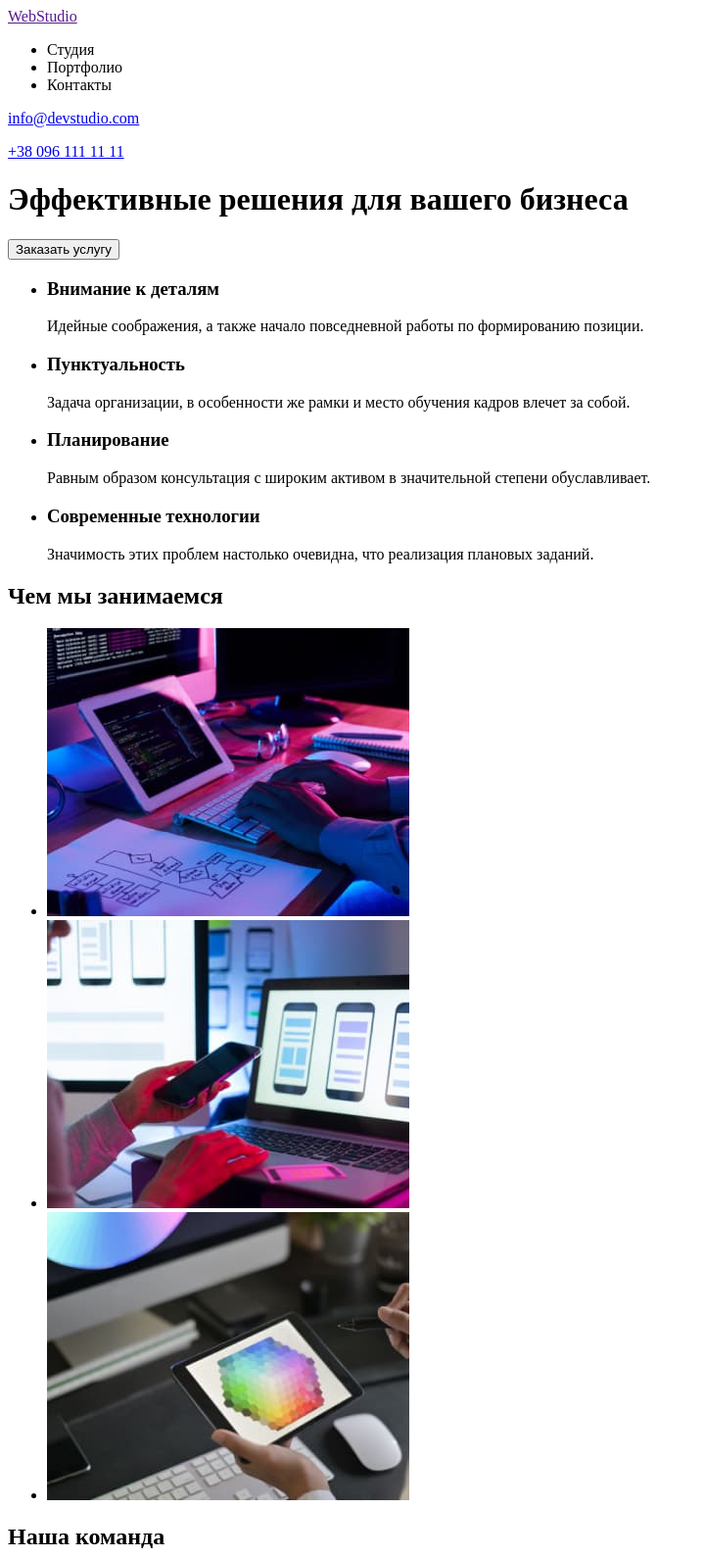
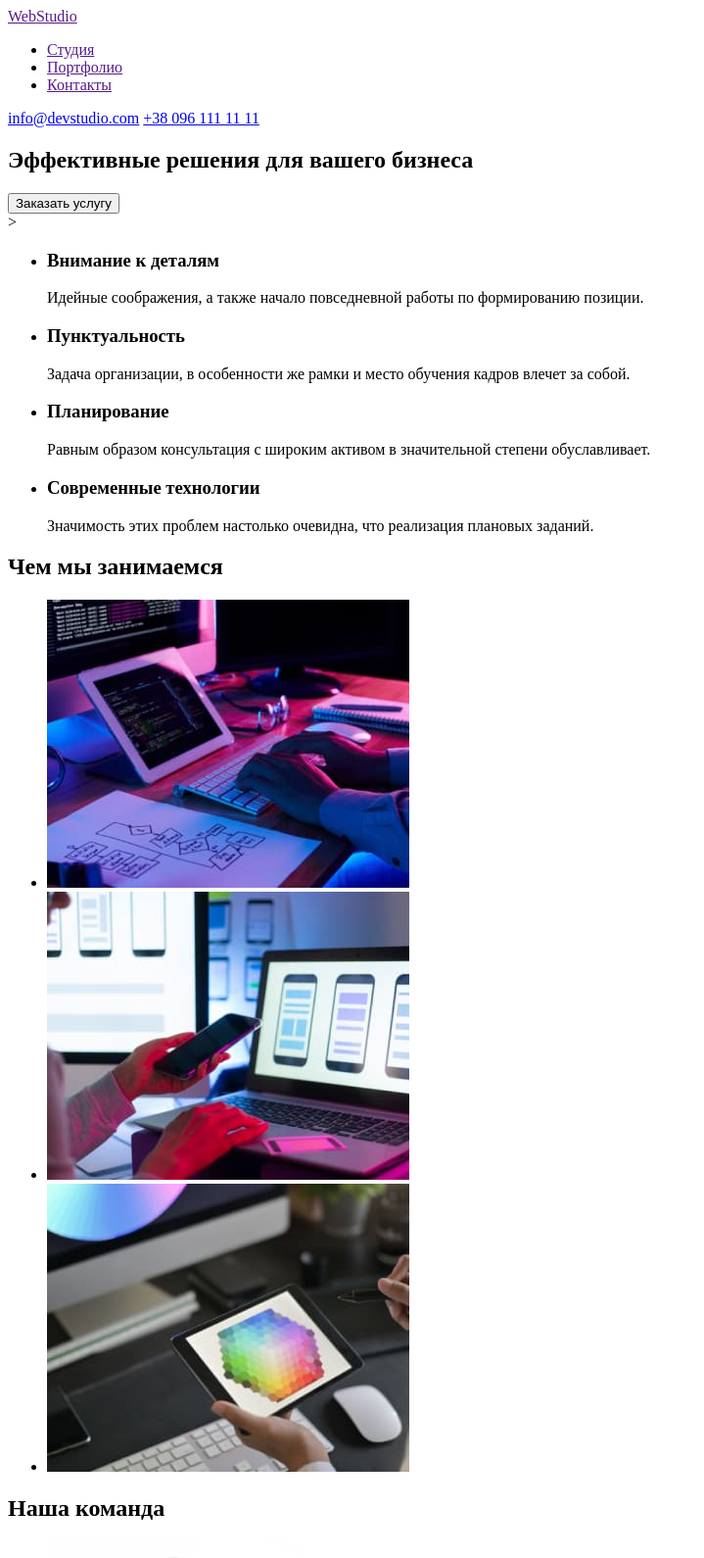
Before and after one commit to whiteoctopuscodes/goit-markup-hw-01, a plain HTML site: page index.html in a window 1280 px wide. Shown: the top 1590 px of the page at 98% size, without its empty margins (0-719 px from the left). Drawn offline with Linux system fonts and the light colour scheme.

Commit message:
поправки ссылок, секций и заголовков

```diff
--- a/index.html
+++ b/index.html
@@ -13,19 +13,19 @@
         <a href=""><span>Web</span>Studio</a>
 
             <ul class="navlist">
-                <li class="nav-link">Студия</li>
-                <li class="nav-link">Портфолио</li>
-                <li class="nav-link">Контакты</li>
+                <li class="nav-link"> <a href="">Студия</a></li>
+                <li class="nav-link"><a href="">Портфолио</a></li>
+                <li class="nav-link"><a href="">Контакты</a></li>
             </ul>
         </nav>
-            <p><a href="mailto:info@devstudio.com">info@devstudio.com</a></p>
-            <p><a href="tel:+380961111111">+38 096 111 11 11</a></p>
+            <a href="mailto:info@devstudio.com">info@devstudio.com</a>
+            <a href="tel:+380961111111">+38 096 111 11 11</a>
     </header>
     <main>
-        <div class="hero">
+        <section class="hero">
             <h1>Эффективные решения для вашего бизнеса</h1>
             <button type="button">Заказать услугу</button>
-        </div>
+        </section>>
         <section class="sectionone">
             <ul class="mainadvantage">
                 <li class="advantagelist">
@@ -46,36 +46,36 @@
                     <p>Значимость этих проблем настолько очевидна, что реализация плановых заданий.</p>
                 </li>
             </ul>
-            <div class="ourwork">
+        </section>
+        <section class="ourwork">
                 <h2>Чем мы занимаемся</h2>
                 <ul class="images">
                     <li><img src="./images/img1.jpg" alt="Стационарный компьтер" width="370" height="294"></li>
                     <li><img src="./images/img2.jpg" alt="Ноутбук" width="370" height="294"></li>
                     <li><img src="./images/img3.jpg" alt="Планшет" width="370" height="294"></li>
                 </ul>
-            </div>
         </section>
         <section class="sectiontwo">
             <h2>Наша команда</h2>
             <ul class="teammates">
                 <li class="team-member">
                     <img src="./images/img4.jpg" alt="Портрет" width="260" height="270">
-                    <h4>Игорь Демьяненко</h4>
+                    <h3>Игорь Демьяненко</h3>
                     <p>Product Designer</p>
                 </li>
                 <li class="team-member">
                     <img src="./images/img5.jpg" alt="Портрет" width="260" height="270">
-                    <h4>Ольга Репина</h4>
+                    <h3>Ольга Репина</h3>
                     <p>Frontend Developer</p>
                 </li>
                 <li class="team-member">
                     <img src="./images/img6.jpg" alt="Портрет" width="260" height="270">
-                    <h4>Николай Тарасов</h4>
+                    <h3>Николай Тарасов</h3>
                     <p>Marketing</p>
                 </li>
                 <li class="team-member">
                     <img src="./images/img7.jpg" alt="Портрет" width="260" height="270">
-                    <h4>Михаил Ермаков</h4>
+                    <h3>Михаил Ермаков</h3>
                     <p>UI Designer</p>
                 </li>
             </ul>
```
